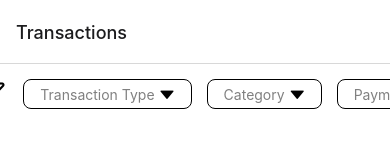
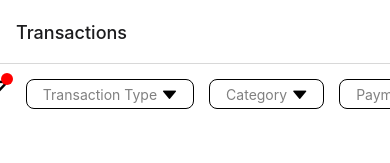
Before and after one commit to Santosh-Punase/FinanceApp, a React Native app: screen /TabTwo in a window 390 px wide. Shown: the top 163 px of the page. Built offline with nearby package versions, Linux system fonts and the light colour scheme; what expo-linking would draw is missing.

Commit message:
filter icon in selected state

```diff
--- a/components/Transactions/TransactionFilters.tsx
+++ b/components/Transactions/TransactionFilters.tsx
@@ -74,7 +74,10 @@ export default function TransactionFilters({ selectedFilters, setFilter }: Props
 
   return (
     <ScrollView contentContainerStyle={styles.filterRow} horizontal showsHorizontalScrollIndicator={false}>
-      <AntDesign name='filter' size={30} style={{ marginHorizontal: 15, }} />
+      <View style={{ position: 'relative', marginHorizontal: 15 }}>
+        <AntDesign name='filter' size={35} />
+        <View style={styles.filterDot}></View>
+      </View>
       <Dropdown
         key='transaction_type'
         style={selectedFilters.TRANSACTION_TYPE ? [styles.filterSelect, styles.filterSelected] : styles.filterSelect}
@@ -166,6 +169,15 @@ const styles = StyleSheet.create({
     alignItems: 'center',
     // backgroundColor: '#dadada', // 'rgba(96, 133, 214, 0.6)'
   },
+  filterDot: {
+    width: 12,
+    height: 12,
+    backgroundColor: 'red',
+    position: 'absolute',
+    left: 25,
+    top: -2,
+    borderRadius: 10,
+  },
   filterSelect: {
     marginBottom: 0,
     height: 30,
```
